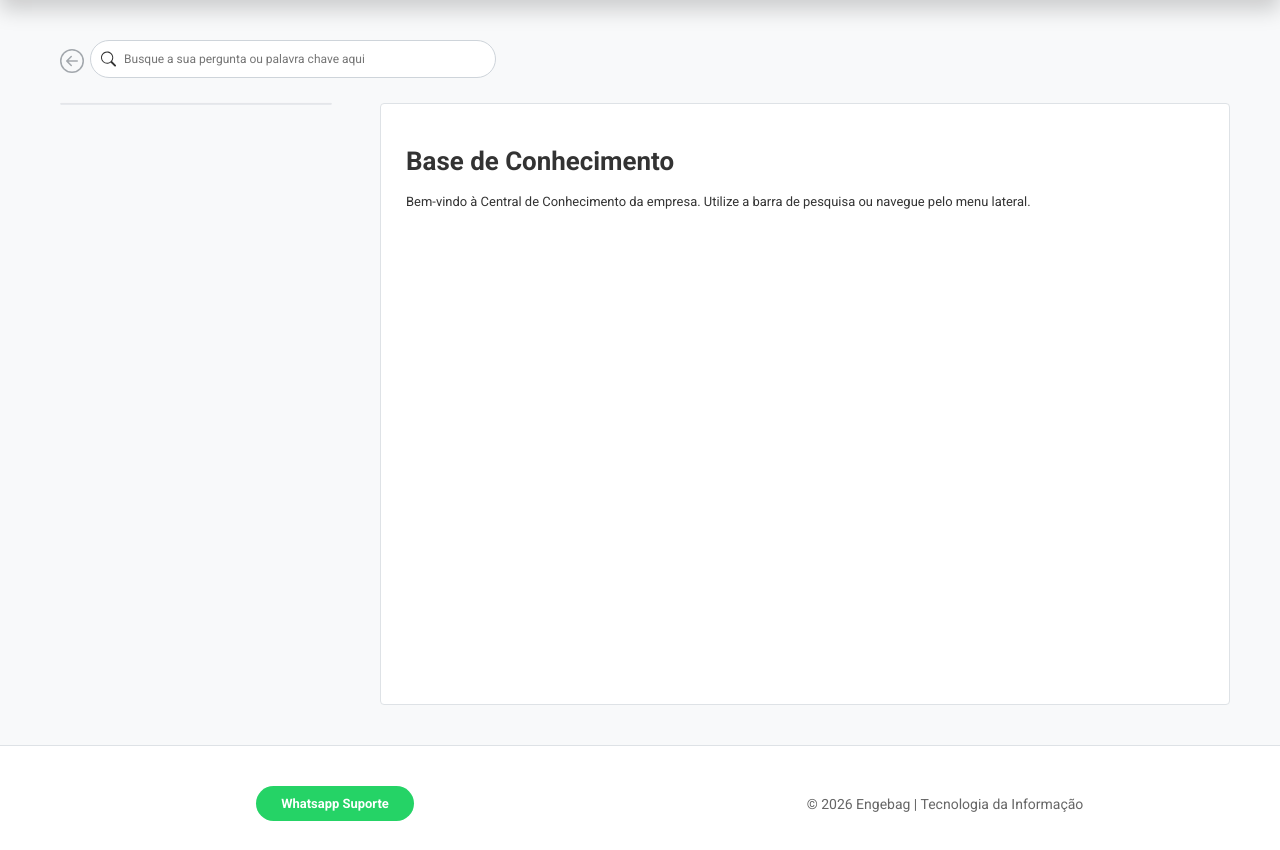
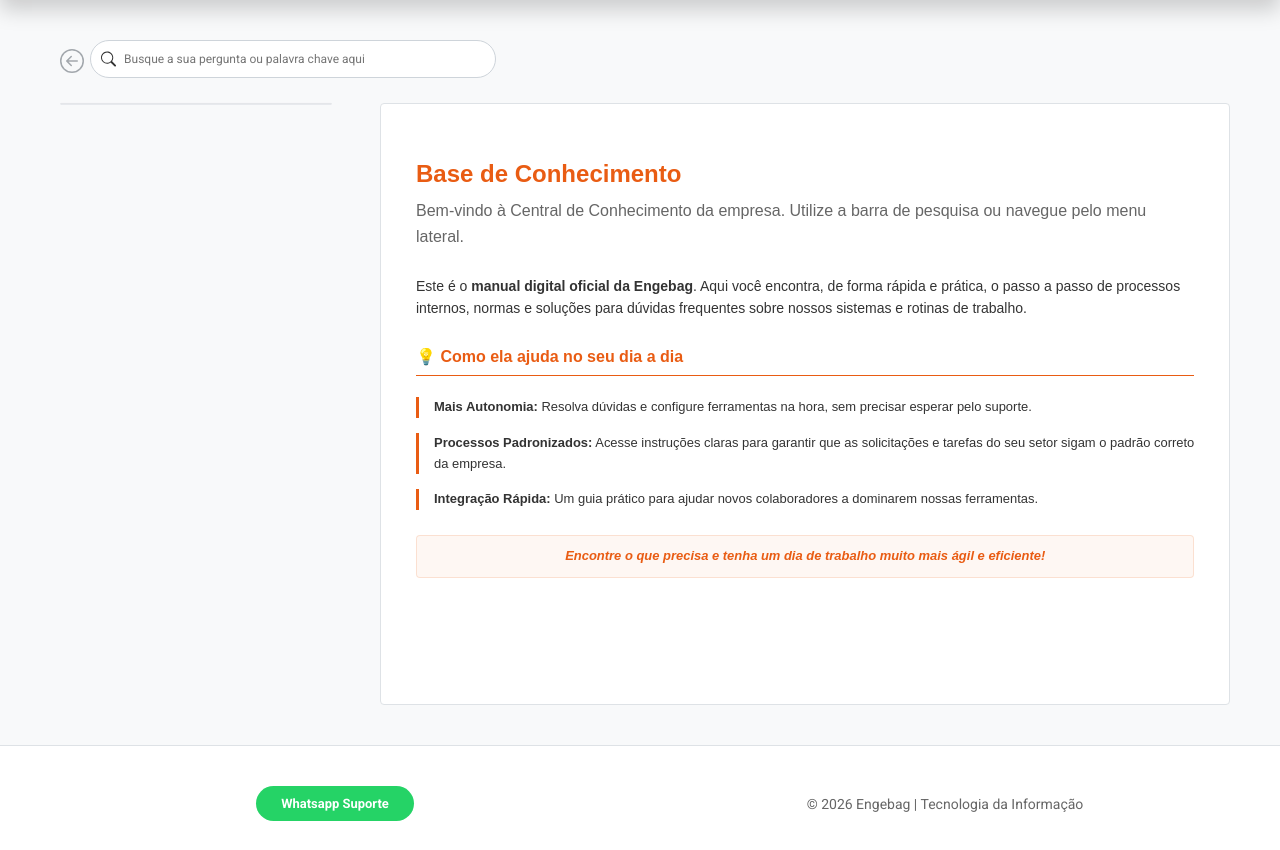
Before and after one commit to malheirovieira/kb_engebag, a Django app: page /base-conhecimento/ in a window 1280 px wide. Shown: the part 72-922 px from the top of the page. Run offline with Django 5.2, Linux system fonts and the light colour scheme; data that the repository does not hold is empty; some libraries are stand-ins or nearby versions.

Commit message:
feat: Ajuste de cookies para usuarios.

```diff
--- a/artigos/views.py
+++ b/artigos/views.py
@@ -3,7 +3,6 @@ from django.http import JsonResponse, HttpResponseForbidden
 from django.contrib.auth import authenticate
 from .models import Artigo, Categoria, Tag
 from django.db.models import Q
-from django.views.decorators.cache import never_cache
 
 # ======================================================
 # 1. FUNÇÃO DE RASTREIO
@@ -18,14 +17,14 @@ def obter_todos_grupos_da_linhagem(categoria):
     return grupos
 
 # ======================================================
-# 2. O FILTRO DO INPUT DE BUSCA
+# 2. O FILTRO DO INPUT DE BUSCA (VERSÃO RÍGIDA)
 # ======================================================
-@never_cache
 def buscar_artigos(request):
     query = request.GET.get('q', '').strip()
     if not query:
         return render(request, 'resultado_busca.html', {'resultados': [], 'query': query})
 
+    # Busca bruta no banco de dados
     artigos_encontrados = Artigo.objects.filter(
         Q(titulo__icontains=query) |
         Q(categoria__nome__icontains=query) |
@@ -33,17 +32,31 @@ def buscar_artigos(request):
     ).distinct()
 
     resultados_filtrados = []
-    user = request.user
-    user_group_ids = set(user.groups.values_list('id', flat=True)) if user.is_authenticated else set()
 
     for artigo in artigos_encontrados:
+        # Identifica se o artigo ou a linhagem dele possui restrições de grupo
         grupos_obrigatorios = obter_todos_grupos_da_linhagem(artigo.categoria)
         if artigo.grupos_permitidos.exists():
             grupos_obrigatorios.update(artigo.grupos_permitidos.values_list('id', flat=True))
 
+        # Se existir restrição, verificamos APENAS a sessão (ignora se é Admin/User logado)
         if grupos_obrigatorios:
-            if not (user_group_ids & grupos_obrigatorios) and not user.is_superuser:
+            # 1. Verifica se o artigo foi validado individualmente nesta sessão
+            validado = request.session.get(f"artigo_{artigo.id}")
+
+            # 2. Se não, verifica se algum pai (categoria) foi validado nesta sessão
+            if not validado:
+                curr_cat = artigo.categoria
+                while curr_cat:
+                    if request.session.get(f"categoria_{curr_cat.id}"):
+                        validado = True
+                        break
+                    curr_cat = curr_cat.categoria_pai
+
+            # Se após checar tudo não houver chave de sessão, removemos do resultado
+            if not validado:
                 continue
+
         resultados_filtrados.append(artigo)
 
     return render(request, 'resultado_busca.html', {'resultados': resultados_filtrados, 'query': query})
@@ -60,22 +73,17 @@ def base_conhecimento(request):
         'artigos': Artigo.objects.all().order_by('titulo')
     })
 
-@never_cache
 def detalhe_artigo(request, artigo_id):
     artigo = get_object_or_404(Artigo, id=artigo_id)
 
-    # Verifica grupos necessários para o artigo (dele + pais)
     grupos_ids = obter_todos_grupos_da_linhagem(artigo.categoria)
     if artigo.grupos_permitidos.exists():
         grupos_ids.update(artigo.grupos_permitidos.values_list('id', flat=True))
 
-    # LÓGICA DE HERANÇA DE SESSÃO:
-    # Se o artigo exige grupo, verificamos se ele OU qualquer categoria pai foi validada
-    if grupos_ids and not request.user.is_superuser:
-        # 1. Verifica se o artigo em si foi validado
+    # Lógica de acesso ao abrir o artigo diretamente
+    if grupos_ids:
         validado = request.session.get(f"artigo_{artigo_id}")
 
-        # 2. Se não, percorre a linhagem de categorias para ver se o pai foi validado
         if not validado:
             curr_cat = artigo.categoria
             while curr_cat:
@@ -123,7 +131,7 @@ def validar_credencial_artigo(request, artigo_id):
         if not (user_groups_ids & grupos_permitidos_ids):
             return JsonResponse({"ok": False, "erro": "Seu usuário não tem permissão para este grupo."})
 
-    request.session.set_expiry(0)
+    # Cookies/Sessões agora respeitam o tempo de vida configurado globalmente no Django
     request.session[f"artigo_{artigo_id}"] = True
     return JsonResponse({"ok": True})
 
@@ -144,6 +152,6 @@ def validar_credencial_categoria(request, categoria_id):
         if not (user_groups_ids & grupos_permitidos_ids):
             return JsonResponse({"ok": False, "erro": "Seu usuário não tem permissão para esta categoria."})
 
-    request.session.set_expiry(0)
+    # Cookies/Sessões agora respeitam o tempo de vida configurado globalmente no Django
     request.session[f"categoria_{categoria_id}"] = True
     return JsonResponse({"ok": True})
--- a/kb_engebag/settings.py
+++ b/kb_engebag/settings.py
@@ -96,3 +96,8 @@ MEDIA_ROOT = os.path.join(BASE_DIR, 'media')
 
 CKEDITOR_UPLOAD_PATH = "uploads/"
 CKEDITOR_IMAGE_BACKEND = "pillow"
+
+# CONFIGURAÇÕES DE SESSÃO ESTILO "ANÔNIMO"
+SESSION_EXPIRE_AT_BROWSER_CLOSE = True  # Expira ao fechar o navegador
+SESSION_COOKIE_HTTPONLY = True          # Protege contra acesso via JS
+SESSION_COOKIE_AGE = 14400              # 4 horas de duração máxima se ficar aberto
--- /dev/null
+++ b/run.py
@@ -0,0 +1,4 @@
+from waitress import serve
+from kb_engebag.wsgi import application
+
+serve(application, host='0.0.0.0', port=8000)
--- a/static/js/base_conhecimento.js
+++ b/static/js/base_conhecimento.js
@@ -113,3 +113,12 @@ function verificarAcessoArtigo(event, artigoId, temRestricao) {
 function checkEmptySearch(input) {
     if (input.value.trim() === "") restaurarHome();
 }
+
+function checkEmptySearch(input) {
+    if (input.value.trim() === "") {
+        restaurarHome();
+        // Garante que o container de resultados seja limpo imediatamente
+        const searchResults = document.querySelector('.search-results');
+        if (searchResults) searchResults.innerHTML = '';
+    }
+}
--- a/templates/base_conhecimento.html
+++ b/templates/base_conhecimento.html
@@ -1,7 +1,7 @@
 {% extends 'base.html' %}
 {% load static %}
 
-{% block title %}ENGEBAG Base de Conhecimento{% endblock %}
+{% block title %}ENGEBAG - KB{% endblock %}
 
 {% block extra_css %}
 <link rel="stylesheet" href="{% static 'css/base_conhecimento.css' %}">
@@ -12,6 +12,57 @@
         border-left: 4px solid #E95C13 !important;
         color: #E95C13 !important;
         font-weight: bold !important;
+    }
+
+    /* Estilos para a mensagem de boas-vindas do KB - Alinhado com o Laranja da Engebag */
+    .kb-welcome-box {
+        font-family: Arial, sans-serif;
+        color: #333333;
+        line-height: 1.6;
+        padding: 10px;
+    }
+    .kb-welcome-box h1 {
+        color: #E95C13;
+        margin-bottom: 5px;
+        font-size: 24px;
+    }
+    .kb-welcome-box h3 {
+        color: #666666;
+        font-weight: normal;
+        margin-top: 0;
+        margin-bottom: 25px;
+        font-size: 16px;
+    }
+    .kb-welcome-box .intro-text {
+        font-size: 14px;
+        margin-bottom: 25px;
+    }
+    .kb-welcome-box h4 {
+        color: #E95C13;
+        border-bottom: 1px solid #E95C13;
+        padding-bottom: 5px;
+        margin-top: 25px;
+        font-size: 16px;
+    }
+    .kb-welcome-box ul {
+        list-style-type: none;
+        padding-left: 0;
+    }
+    .kb-welcome-box li {
+        margin-bottom: 15px;
+        padding-left: 15px;
+        border-left: 3px solid #E95C13;
+    }
+    .kb-welcome-box .footer-highlight {
+        font-style: italic;
+        color: #E95C13;
+        text-align: center;
+        font-weight: bold;
+        background-color: rgba(233, 92, 19, 0.05);
+        padding: 10px;
+        border-radius: 4px;
+        margin-top: 25px;
+        border: 1px solid rgba(233, 92, 19, 0.15);
     }
 </style>
 {% endblock %}
@@ -33,13 +84,17 @@
         </div>
 
         <div class="search-wrapper">
-            <svg xmlns="http://www.w3.org/2000/svg" width="16" height="16" fill="currentColor" class="bi bi-search" viewBox="0 0 16 16">
+            <svg xmlns="http://www.w3.org/2000/svg" width="16" height="16" fill="currentColor"
+                class="bi bi-search" viewBox="0 0 16 16">
                 <path d="M11.742 10.344a6.5 6.5 0 1 0-1.397 1.398h-.001q.044.06.098.115l3.85 3.85a1 1 0 0 0 1.415-1.414l-3.85-3.85a1 1 0 0 0-.115-.1zM12 6.5a5.5 5.5 0 1 1-11 0 5.5 5.5 0 0 1 11 0" />
             </svg>
 
             <input type="text" id="campo-busca" name="q" class="search-input"
-                placeholder="Busque a sua pergunta ou palavra chave aqui" hx-get="{% url 'buscar_artigos' %}"
-                hx-trigger="keyup changed delay:500ms" hx-target="#conteudo-direito" hx-swap="innerHTML"
+                placeholder="Busque a sua pergunta ou palavra chave aqui"
+                hx-get="{% url 'buscar_artigos' %}"
+                hx-trigger="keyup changed delay:500ms"
+                hx-target="#conteudo-direito"
+                hx-swap="innerHTML"
                 hx-indicator="#indicador-global"
                 oninput="checkEmptySearch(this)">
         </div>
@@ -65,9 +120,24 @@
                 {% if artigo_direto %}
                     {% include "artigo_conteudo.html" with artigo=artigo_direto %}
                 {% else %}
-                    <div id="default-message">
+                    <div id="default-message" class="kb-welcome-box">
                         <h1>Base de Conhecimento</h1>
-                        <p>Bem-vindo à Central de Conhecimento da empresa. Utilize a barra de pesquisa ou navegue pelo menu lateral.</p>
+                        <h3>Bem-vindo à Central de Conhecimento da empresa. Utilize a barra de pesquisa ou navegue pelo menu lateral.</h3>
+
+                        <p class="intro-text">
+                            Este é o <strong>manual digital oficial da Engebag</strong>. Aqui você encontra, de forma rápida e prática, o passo a passo de processos internos, normas e soluções para dúvidas frequentes sobre nossos sistemas e rotinas de trabalho.
+                        </p>
+
+                        <h4>💡 Como ela ajuda no seu dia a dia</h4>
+                        <ul>
+                            <li><strong>Mais Autonomia:</strong> Resolva dúvidas e configure ferramentas na hora, sem precisar esperar pelo suporte.</li>
+                            <li><strong>Processos Padronizados:</strong> Acesse instruções claras para garantir que as solicitações e tarefas do seu setor sigam o padrão correto da empresa.</li>
+                            <li><strong>Integração Rápida:</strong> Um guia prático para ajudar novos colaboradores a dominarem nossas ferramentas.</li>
+                        </ul>
+
+                        <p class="footer-highlight">
+                             Encontre o que precisa e tenha um dia de trabalho muito mais ágil e eficiente!
+                        </p>
                     </div>
                 {% endif %}
             </div>
@@ -75,10 +145,26 @@
     </div>
 </div>
 
+<!-- Template usado pelo JS quando a busca é limpa -->
 <template id="template-boas-vindas">
-    <div id="default-message">
+    <div id="default-message" class="kb-welcome-box">
         <h1>Base de Conhecimento</h1>
-        <p>Bem-vindo à Central de Conhecimento da empresa. Utilize a barra de pesquisa ou navegue pelo menu lateral.</p>
+        <h3>Bem-vindo à Central de Conhecimento da empresa. Utilize a barra de pesquisa ou navegue pelo menu lateral.</h3>
+
+        <p class="intro-text">
+            Este é o <strong>manual digital oficial da Engebag</strong>. Aqui você encontra, de forma rápida e prática, o passo a passo de processos internos, normas e soluções para dúvidas frequentes sobre nossos sistemas e rotinas de trabalho.
+        </p>
+
+        <h4>💡 Como ela ajuda no seu dia a dia:</h4>
+        <ul>
+            <li><strong>Mais Autonomia:</strong> Resolva dúvidas e configure ferramentas na hora, sem precisar esperar pelo suporte.</li>
+            <li><strong>Processos Padronizados:</strong> Acesse instruções claras para garantir que as solicitações e tarefas do seu setor sigam o padrão correto da empresa.</li>
+            <li><strong>Integração Rápida:</strong> Um guia prático para ajudar novos colaboradores a dominarem nossas ferramentas desde o primeiro dia.</li>
+        </ul>
+
+        <p class="footer-highlight">
+            ✨ Encontre o que precisa e tenha um dia de trabalho muito mais ágil e eficiente!
+        </p>
     </div>
 </template>
 
@@ -107,6 +193,7 @@
     </div>
 </footer>
 
+<!-- JS sempre no final -->
 <script src="{% static 'js/base_conhecimento.js' %}"></script>
 <script src="{% static 'js/base_conhecimento_modal.js' %}"></script>
 
@@ -118,4 +205,5 @@
     {% endif %}
 });
 </script>
+
 {% endblock %}
```
Also changed, not shown: 3 other files. Lines whose indentation alone changed are shown as unchanged.
